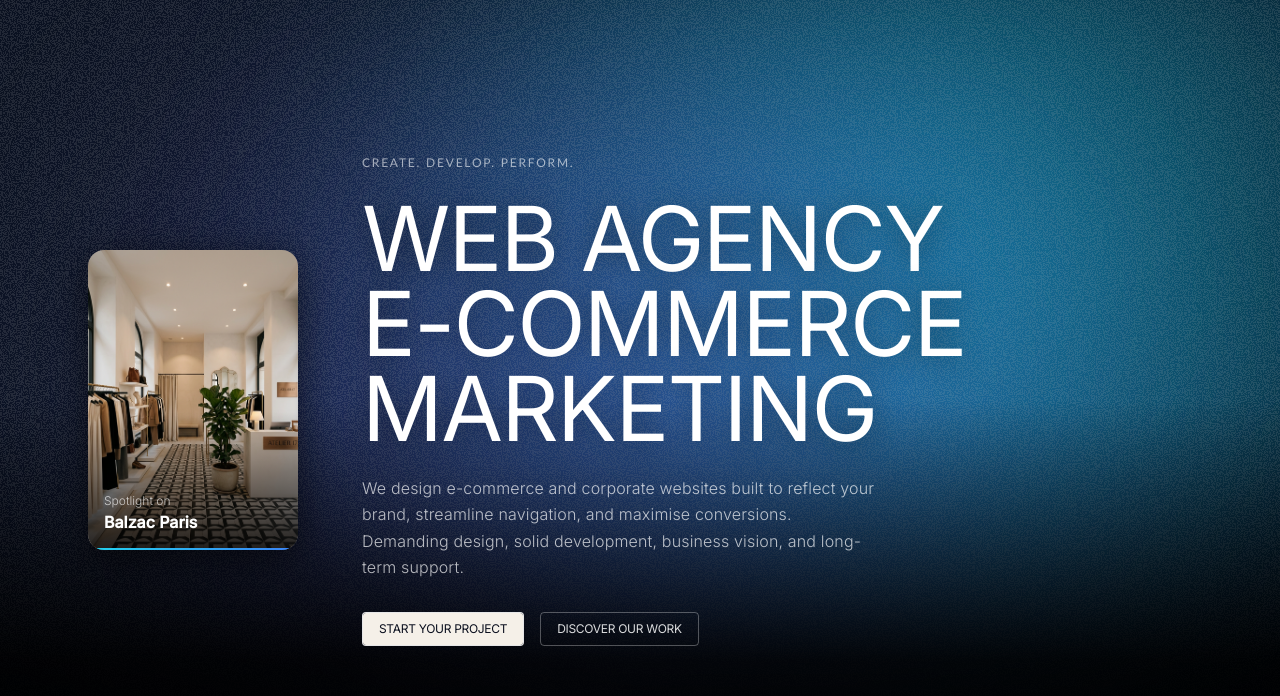
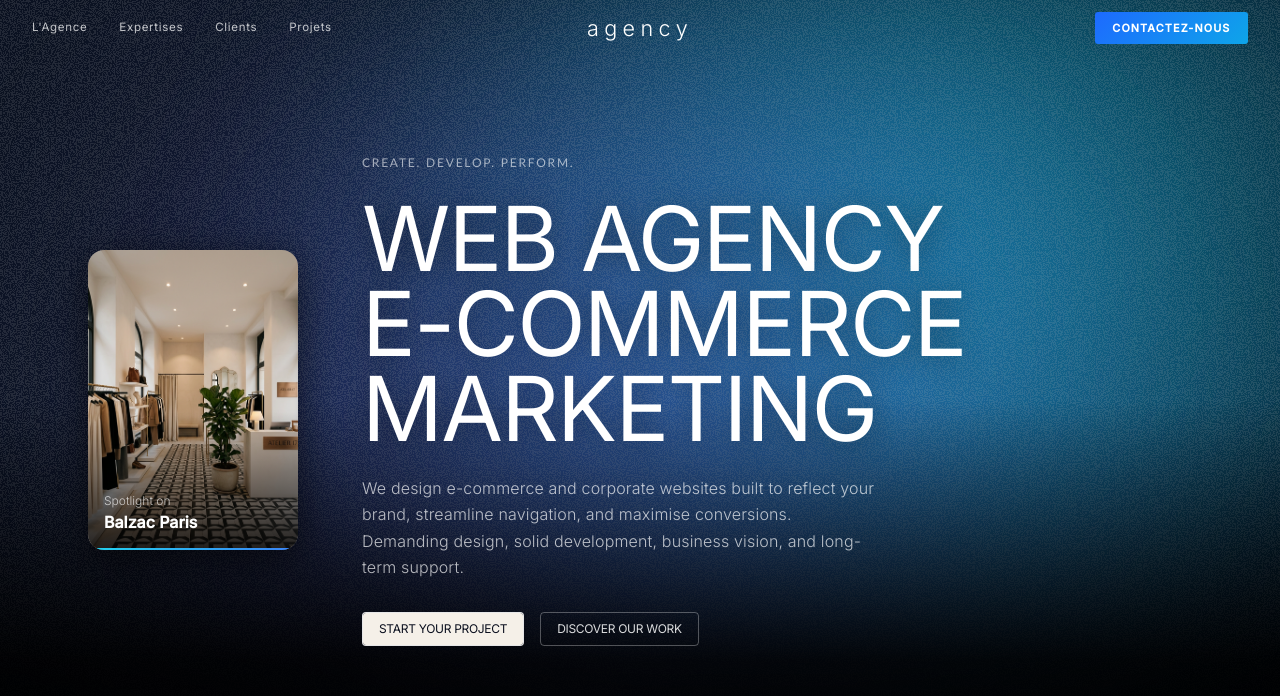
Before and after one commit to artkrasdev/tapilla, a Next.js app: page / in a window 1280 px wide. Shown: the top 696 px of the page. Built offline with nearby package versions, Linux system fonts and the light colour scheme.

Commit message:
Add Header

```diff
--- a/app/globals.css
+++ b/app/globals.css
@@ -91,6 +91,145 @@
 body {
   font-family: var(--font-inter), sans-serif;
 }
+
+/* ══════════════════════════════════════════════════════════════════════
+   SITE HEADER
+══════════════════════════════════════════════════════════════════════ */
+
+@layer components {
+
+  .site-header {
+    position: fixed;
+    top: 0;
+    left: 0;
+    right: 0;
+    z-index: 100;
+    display: flex;
+    align-items: center;
+    justify-content: space-between;
+    padding: 0 2rem;
+    height: 56px;
+    /* Start fully transparent */
+    background: transparent;
+    transition:
+      background 0.45s cubic-bezier(0.4, 0, 0.2, 1),
+      backdrop-filter 0.45s cubic-bezier(0.4, 0, 0.2, 1),
+      box-shadow 0.45s cubic-bezier(0.4, 0, 0.2, 1);
+  }
+
+  /* After scroll — solid dark background */
+  .site-header--scrolled {
+    background: rgba(5, 8, 20, 0.96);
+    backdrop-filter: blur(12px);
+    -webkit-backdrop-filter: blur(12px);
+    box-shadow: 0 1px 0 rgba(255, 255, 255, 0.06);
+  }
+
+  /* ── Nav links ── */
+  .site-header__nav {
+    display: flex;
+    align-items: center;
+    gap: 2rem;
+  }
+
+  .site-header__link {
+    font-size: 0.72rem;
+    font-weight: 400;
+    letter-spacing: 0.06em;
+    color: rgba(255, 255, 255, 0.75);
+    text-decoration: none;
+    text-transform: capitalize;
+    transition: color 0.2s ease;
+  }
+
+  .site-header__link:hover {
+    color: #fff;
+  }
+
+  /* ── Centred logo / wordmark ── */
+  .site-header__logo {
+    position: absolute;
+    left: 50%;
+    transform: translateX(-50%);
+    font-size: 1.35rem;
+    font-weight: 300;
+    letter-spacing: 0.25em;
+    text-transform: lowercase;
+    color: #fff;
+    text-decoration: none;
+    white-space: nowrap;
+    transition: opacity 0.2s ease;
+  }
+
+  .site-header__logo:hover {
+    opacity: 0.8;
+  }
+
+  /* ── Right-side actions ── */
+  .site-header__actions {
+    display: flex;
+    align-items: center;
+    gap: 1.25rem;
+  }
+
+  /* Shopify badge */
+  .site-header__badge {
+    display: flex;
+    align-items: center;
+    gap: 0.5rem;
+    color: rgba(255, 255, 255, 0.6);
+    border: 1px solid rgba(255, 255, 255, 0.15);
+    padding: 0.3rem 0.65rem;
+    border-radius: 4px;
+  }
+
+  .site-header__badge-text {
+    display: flex;
+    flex-direction: column;
+    line-height: 1.15;
+  }
+
+  .site-header__badge-title {
+    font-size: 0.55rem;
+    font-weight: 700;
+    letter-spacing: 0.12em;
+    color: rgba(255, 255, 255, 0.85);
+  }
+
+  .site-header__badge-subtitle {
+    font-size: 0.5rem;
+    font-weight: 400;
+    letter-spacing: 0.1em;
+    color: rgba(255, 255, 255, 0.5);
+  }
+
+  /* Blue CTA button */
+  .site-header__cta {
+    display: inline-flex;
+    align-items: center;
+    gap: 0.4rem;
+    padding: 0.5rem 1.1rem;
+    font-size: 0.68rem;
+    font-weight: 600;
+    letter-spacing: 0.1em;
+    text-transform: uppercase;
+    text-decoration: none;
+    color: #fff;
+    background: linear-gradient(135deg, #1d6aff 0%, #0ea5e9 100%);
+    border-radius: 3px;
+    transition: opacity 0.2s ease, box-shadow 0.2s ease;
+    white-space: nowrap;
+    box-shadow: 0 0 0 0 rgba(14, 165, 233, 0);
+  }
+
+  .site-header__cta:hover {
+    opacity: 0.88;
+    box-shadow: 0 0 18px rgba(14, 165, 233, 0.45);
+  }
+
+}
+
+/* end @layer components — site header */
 
 /* ══════════════════════════════════════════════════════════════════════
    HERO SECTION
@@ -366,9 +505,11 @@ body {
   * {
     @apply border-border outline-ring/50;
   }
+
   body {
     @apply bg-background text-foreground;
   }
+
   html {
     @apply font-sans;
   }
--- a/app/layout.tsx
+++ b/app/layout.tsx
@@ -2,6 +2,7 @@ import type { Metadata } from "next";
 import { Inter, Geist } from "next/font/google";
 import "./globals.css";
 import { cn } from "@/lib/utils";
+import Header from "@/components/Header";
 
 const geist = Geist({ subsets: ['latin'], variable: '--font-sans' });
 
@@ -29,6 +30,7 @@ export default function RootLayout({
           "--font-secondary": '"PP Editorial New Ultra light", "Trebuchet MS", sans-serif',
         } as React.CSSProperties}
       >
+        <Header />
         {children}
       </body>
     </html>
--- /dev/null
+++ b/components/Header.tsx
@@ -0,0 +1,44 @@
+"use client";
+
+import { useEffect, useRef, useState } from "react";
+import { cn } from "@/lib/utils";
+
+export default function Header() {
+    const [scrolled, setScrolled] = useState(false);
+    const headerRef = useRef<HTMLElement>(null);
+
+    useEffect(() => {
+        const onScroll = () => {
+            setScrolled(window.scrollY > 40);
+        };
+        window.addEventListener("scroll", onScroll, { passive: true });
+        return () => window.removeEventListener("scroll", onScroll);
+    }, []);
+
+    return (
+        <header
+            ref={headerRef}
+            className={cn("site-header", scrolled && "site-header--scrolled")}
+        >
+            {/* Left — nav links */}
+            <nav className="site-header__nav" aria-label="Main navigation">
+                <a href="#" className="site-header__link">L&apos;Agence</a>
+                <a href="#" className="site-header__link">Expertises</a>
+                <a href="#" className="site-header__link">Clients</a>
+                <a href="#" className="site-header__link">Projets</a>
+            </nav>
+
+            {/* Centre — wordmark */}
+            <a href="/" className="site-header__logo" aria-label="Axome — home">
+                agency
+            </a>
+
+            {/* Right — badge + CTA */}
+            <div className="site-header__actions">
+                <a href="#contact" className="site-header__cta">
+                    Contactez-nous
+                </a>
+            </div>
+        </header>
+    );
+}
```
Also changed, not shown: public/sshtorm.png (added).
